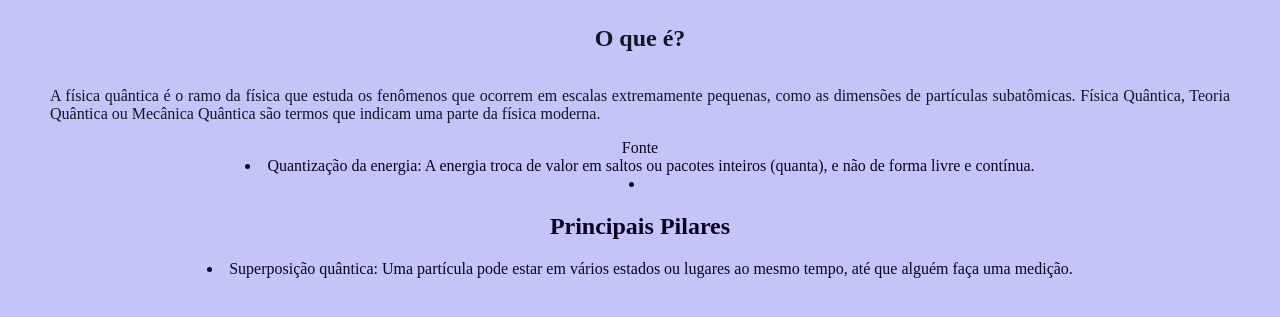
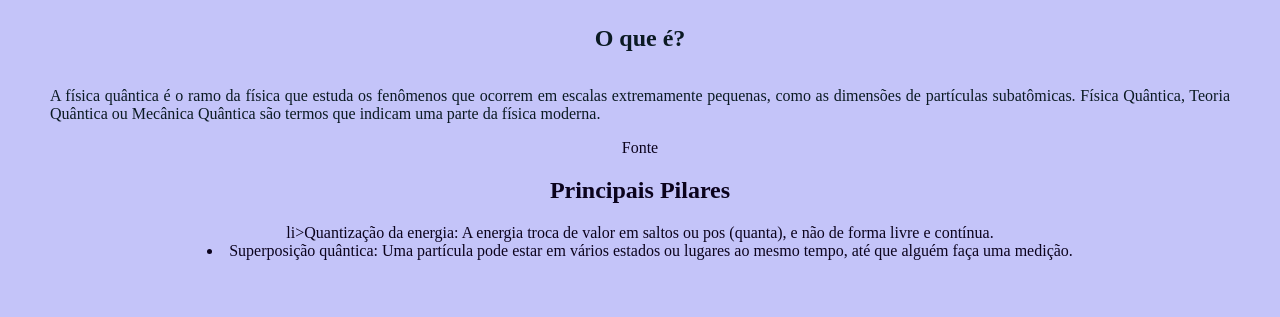
Before and after one commit to bernardogoncalvesrocha-wq/site, a plain HTML site: page index.html in a window 1280 px wide. Shown: the part 145-462 px from the top of the page. Drawn offline with Linux system fonts and the light colour scheme.

Commit message:
Principais Pilares

```diff
--- a/index.html
+++ b/index.html
@@ -17,10 +17,8 @@
     <a href="https://brasilescola.uol.com.br/sociologia/bullying.htm"target="blank">Fonte</a&gt;
 
     <ul>
-    <li>Quantização da energia: A energia troca de valor em saltos ou pacotes inteiros (quanta), e não de forma livre e contínua. </li>
-      <li>
-      <h2>Principais Pilares</h2>
-      </li>
+   <h2>Principais Pilares</h2>
+      </li> li>Quantização da energia: A energia troca de valor em saltos ou pos (quanta), e não de forma livre e contínua. </li>
       <li>Superposição quântica: Uma partícula pode estar em vários estados ou lugares ao mesmo tempo, até que alguém faça uma medição. </li>
     </ul>
 
```
